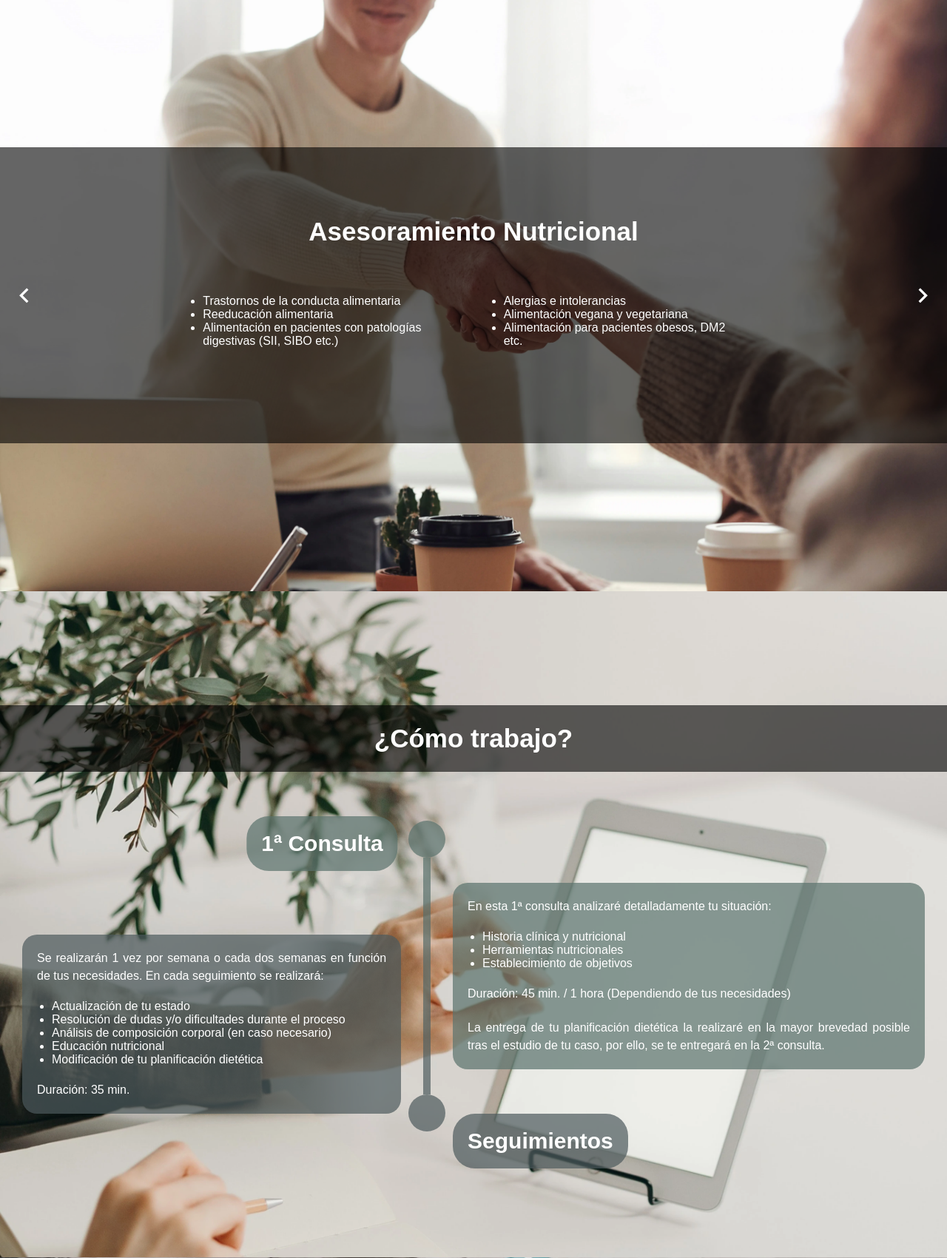
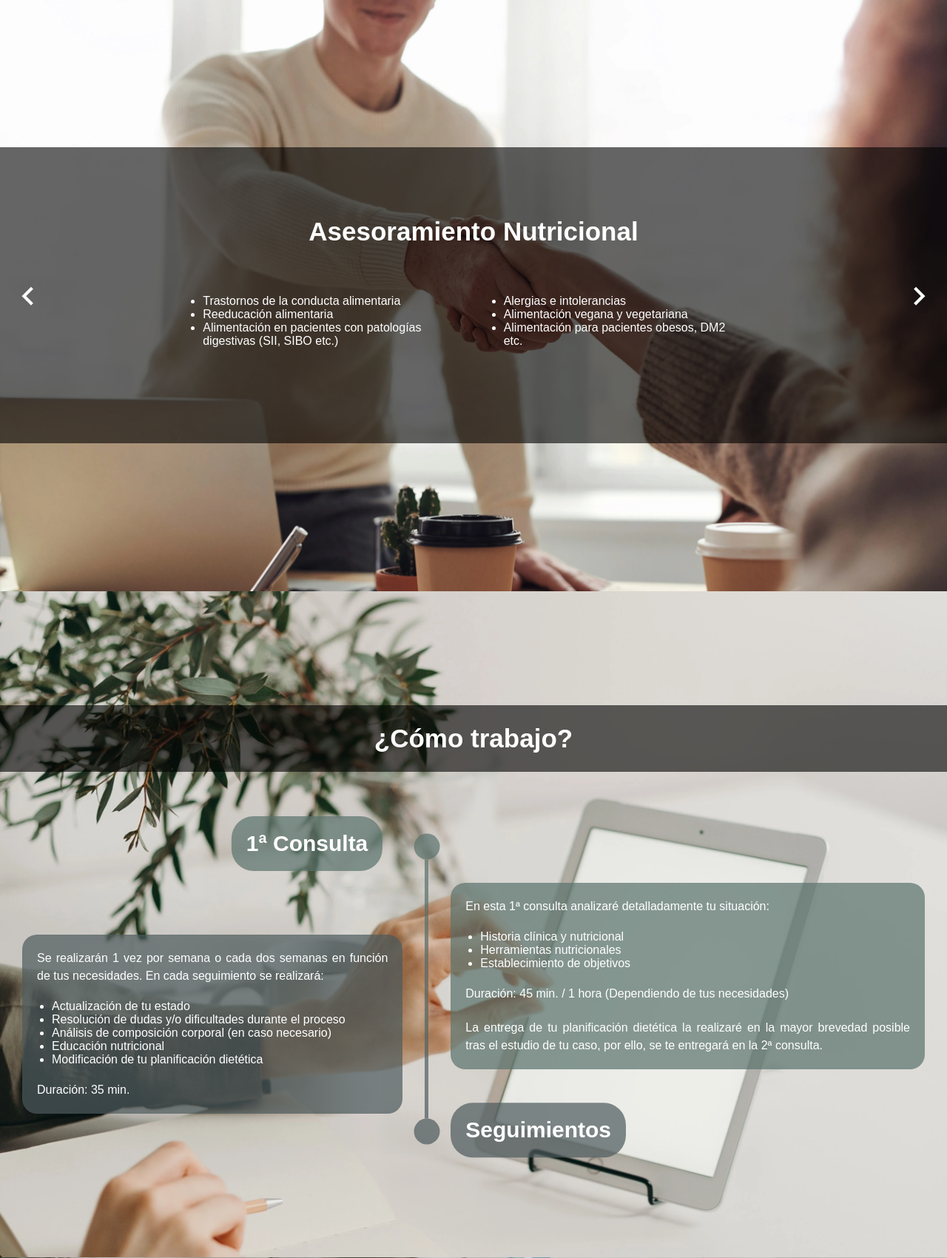
Before and after one commit to eldiosx/acnutritionis, a PHP site: page / in a window 1280 px wide. Shown: the part 2501-4201 px from the top of the page at 74% size. Run offline with PHP 8.4, Linux system fonts and the light colour scheme; some web fonts are replaced.

Commit message:
v1.0 Pre-Release

```diff
--- a/css/index.css
+++ b/css/index.css
@@ -264,7 +264,7 @@ main {
 }
 
 .background {
-    border-radius: 50px;
+    border-radius: 20px;
     background-color: var(--background-banner);
     color: var(--text-color);
     padding: 30px;
@@ -318,33 +318,34 @@ main {
 
 .scheme1:hover,
 .scheme2:hover {
-    transform: translateY(-10px) translateX(-10px);
+    transform: translateY(-5px) translateX(-5px);
     padding: 25px;
-    box-shadow: 10px 16px rgba(51, 51, 51, 0.479);
+    box-shadow: 8px 8px rgba(51, 51, 51, 0.479);
 }
 
 .scheme-right {
     margin: 0 auto;
     left: 50%;
-    transform: translateX(-150%);
+    transform: translateX(-160%);
     background-color: rgba(90, 115, 109, 0.7);
 
 }
 
 .scheme-left {
+    transform: translateY(-20%);
     background-color: rgba(77, 90, 93, 0.7);
 }
 
 .scheme-left:hover {
-    transform: translateY(-10px) translateX(-10px);
+    transform: translateY(-5px) translateX(-5px);
     padding: 25px;
-    box-shadow: 10px 8px rgba(51, 51, 51, 0.479);
+    box-shadow: 5px 5px rgba(51, 51, 51, 0.479);
 }
 
 .scheme-right:hover {
-    transform: translateY(-10px) translateX(-160%);
+    transform: translateY(-5px) translateX(-165%);
     padding: 25px;
-    box-shadow: 10px 8px rgba(51, 51, 51, 0.479);
+    box-shadow: 5px 5px rgba(51, 51, 51, 0.479);
 }
 
 .desktop {
@@ -360,32 +361,32 @@ main {
 }
 
 .line {
-    width: 10px;
+    width: 5px;
     background: linear-gradient(to bottom, rgba(90, 115, 109, 0.7), rgba(77, 90, 93, 0.7));
-    height: 360px;
+    height: 500px;
     margin: 0 auto;
 }
 
 .circle1 {
-    width: 50px;
-    height: 50px;
+    width: 35px;
+    height: 35px;
     background-color: rgba(90, 115, 109, 0.7);
     border-radius: 50%;
     position: absolute;
     left: 50%;
     transform: translateX(-50%);
-    top: -50px;
+    top: -35px;
 }
 
 .circle2 {
-    width: 50px;
-    height: 50px;
+    width: 35px;
+    height: 35px;
     background-color: rgba(77, 90, 93, 0.7);
     border-radius: 50%;
     position: absolute;
     left: 50%;
     transform: translateX(-50%);
-    bottom: -50px;
+    bottom: -35px;
 }
 
 .banner-empty {
@@ -409,6 +410,10 @@ main {
     max-width: 400px;
     max-height: 400px;
     margin: 0 50px 0 50px;
+}
+
+.aboutme {
+    padding-top: 30px;
 }
 
 .info {
@@ -456,16 +461,16 @@ main {
 }
 
 .icon-navigate_before {
-    left: 5%;
+    left: 3%;
 }
 
 .icon-navigate_next {
-    right: 5%;
+    right: 3%;
 }
 
 .icon-navigate_before::before,
 .icon-navigate_next::before {
-    font-size: 50px;
+    font-size: 70px;
 }
 
 .slider {
@@ -672,7 +677,7 @@ textarea {
 
     .icon-navigate_before::before,
     .icon-navigate_next::before {
-        font-size: 40px;
+        font-size: 50px;
     }
 
     .logobig {
@@ -688,14 +693,30 @@ textarea {
     }
 
     .line {
-        height: 320px;
+        height: 350px;
+    }
+
+    .line-container {
+        transform: translateY(5%);
+
     }
 
 }
 
+@media (max-width: 950px) {
+    .line {
+        height: 450px;
+    }
+
+    .line-container {
+        transform: translateY(0%);
+
+    }
+}
+
 /*Responsive - Mobile mode*/
 
-@media (max-width: 700px) {
+@media (max-width: 710px) {
 
     /*General*/
 
@@ -731,6 +752,11 @@ textarea {
     }
 
     /*Contents*/
+
+    .aboutme {
+        padding-top: 5px;
+    }
+
 
     .desktop {
         display: none;
@@ -783,7 +809,7 @@ textarea {
 
     .icon-navigate_before::before,
     .icon-navigate_next::before {
-        font-size: 30px;
+        font-size: 40px;
     }
 
     .custom {
@@ -912,6 +938,11 @@ textarea {
         width: 100%;
         padding: 10px;
     }
+
+    .cr {
+        font-size: 10px;
+
+    }
 }
 
 /*Responsive - Smartwatch mode*/
--- a/index.html
+++ b/index.html
@@ -89,10 +89,9 @@
                 <div class="scroll-animation content">
                     <div class="mobile-image-container"><img src="./img/alex.webp" alt="Logo"></div>
                     <div class="info">
-                        <br>
-                        <h2 class="left"><span data-translate="Sobre mí">Sobre mí</span>...</h2>
-                        <h1 class="left">Alejandro Campos</h1>
-                        <p class="left"
+                        <h2 class="left aboutme"><span data-translate="Sobre mí">Sobre mí</span>...</h2>
+                        <h1 class="left aboutme">Alejandro Campos</h1>
+                        <p class="left aboutme"
                             data-translate="Mi pasión siempre ha sido ayudar a las personas a mejorar su calidad de vida mediante una alimentación flexible y equilibrada, evitando la obsesión por la comida y las dietas restrictivas.">
                             Mi pasión siempre ha sido ayudar a las personas a mejorar su calidad de vida
                             mediante una alimentación flexible y equilibrada, evitando la obsesión por la comida y las
@@ -338,7 +337,7 @@
             <section class="banner">
                 <div class="scroll-animation content">
                     <div class="info">
-                        <h1>Solicita ya tu consulta online rellenando el siguiente formulario</h1>
+                        <h1>Solicita ya tu consulta online</h1>
                     </div>
                 </div>
             </section>
@@ -357,7 +356,10 @@
 
                             <label for="info" data-translate="Mensaje">Mensaje:</label>
                             <textarea id="info" name="info" rows="4"></textarea><br>
-                            <button class="button" type="submit" id="send">Solicitar consulta</button>
+                            <div class="center">
+                                <button class="button" type="submit" id="send">Solicitar consulta</button>
+
+                            </div>
                         </form>
                     </div>
                 </div>
--- a/js/index.js
+++ b/js/index.js
@@ -117,11 +117,7 @@ function stopAutoSlide() {
 }
 prevBtn.addEventListener('click', function () {
     stopAutoSlide();
-    let newIndex = currentIndex - 1;
-    if (newIndex < 0) {
-        newIndex = slides.length - 1;
-    }
-    showSlide(newIndex);
+    showNextSlide();
     startAutoSlide();
 });
 nextBtn.addEventListener('click', function () {
```
